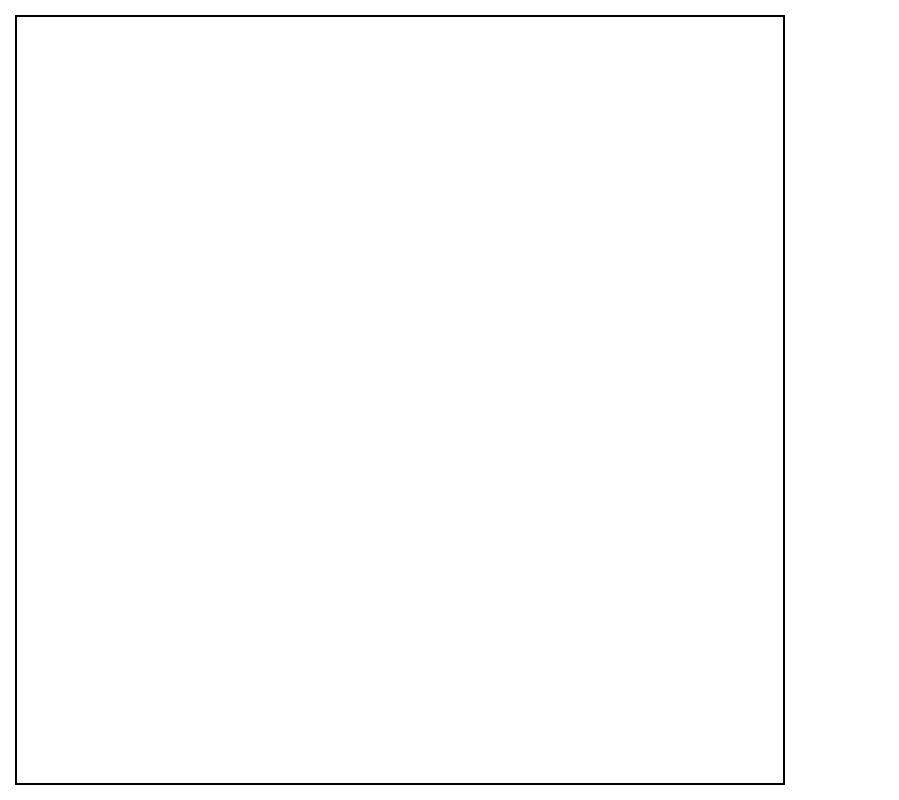
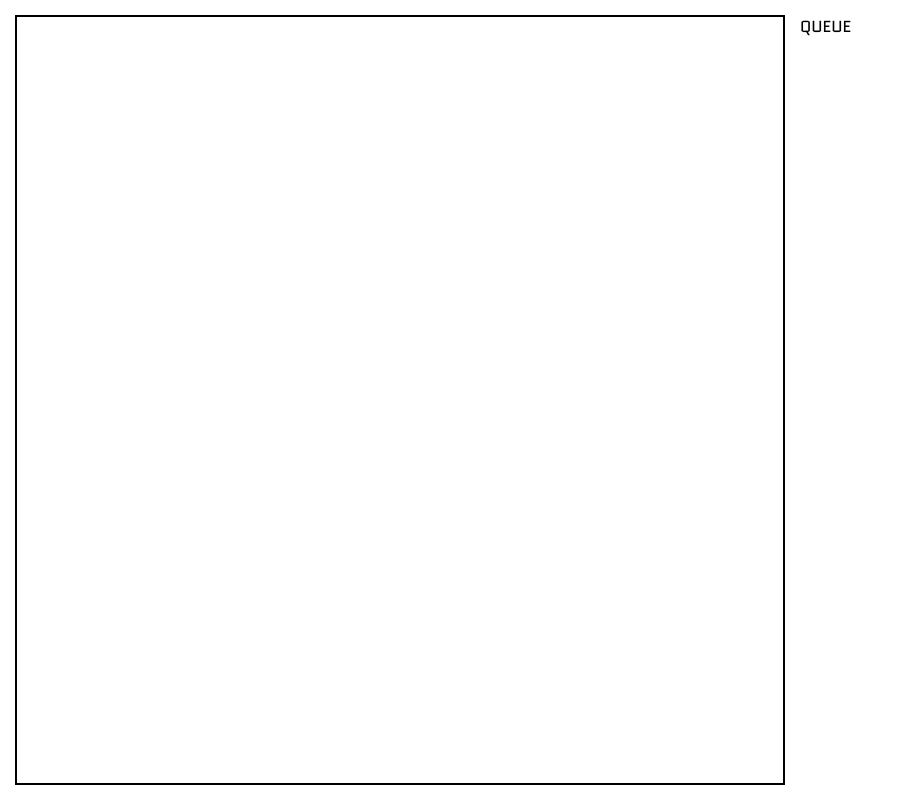
Before and after one commit to cdriesler/define-define, a Vue app in the folder app/: page /define in a window 1280 px wide. Shown: the whole page, without its empty margins (0-899 px from the left). Built offline with nearby package versions, Linux system fonts and the light colour scheme; no server answers.

Commit message:
fix viewer spacing

```diff
--- a/app/src/views/Viewer.vue
+++ b/app/src/views/Viewer.vue
@@ -3,7 +3,7 @@
         <div ref="svgar" class="artboard" v-html="svg">
         </div>
         <div class="queue">
-
+            QUEUE
         </div>
     </div>
 </template>
@@ -17,6 +17,8 @@
     display: flex;
     flex-direction: row;
     flex-wrap: wrap;
+    align-items: flex-start;
+    align-content: flex-start;
 
     width: 100vw;
     height: 100vh;
@@ -40,13 +42,18 @@
 .queue {
     flex-grow: 1;
 
+    margin-top: 15px;
 }
 
 @media screen and (orientation: portrait) {
     .artboard {
         width: calc(100vw - 30px);
         height: calc(100vw - 30px);
-        margin-bottom: 15px;
+        margin-left: 15px;
+        margin-right: 15px;
+    }
+
+    .queue {
         margin-left: 15px;
         margin-right: 15px;
     }
```
